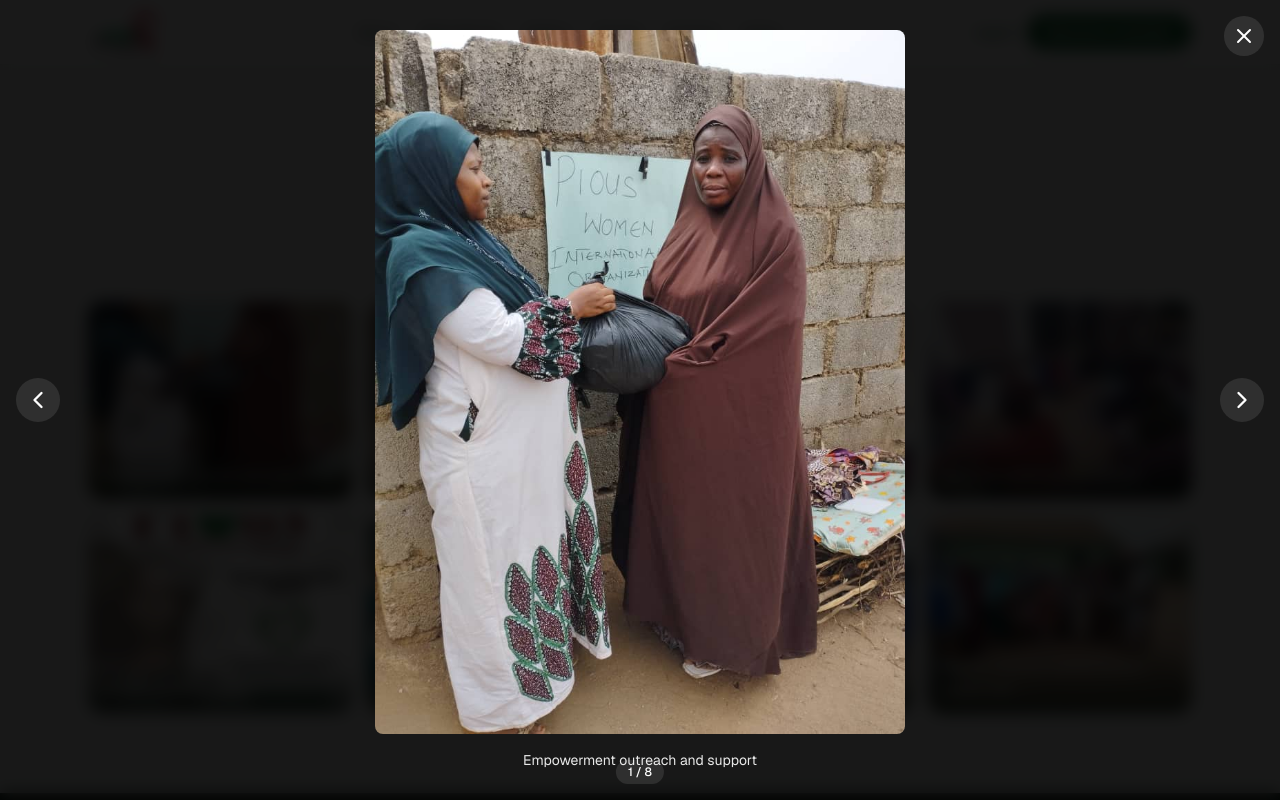
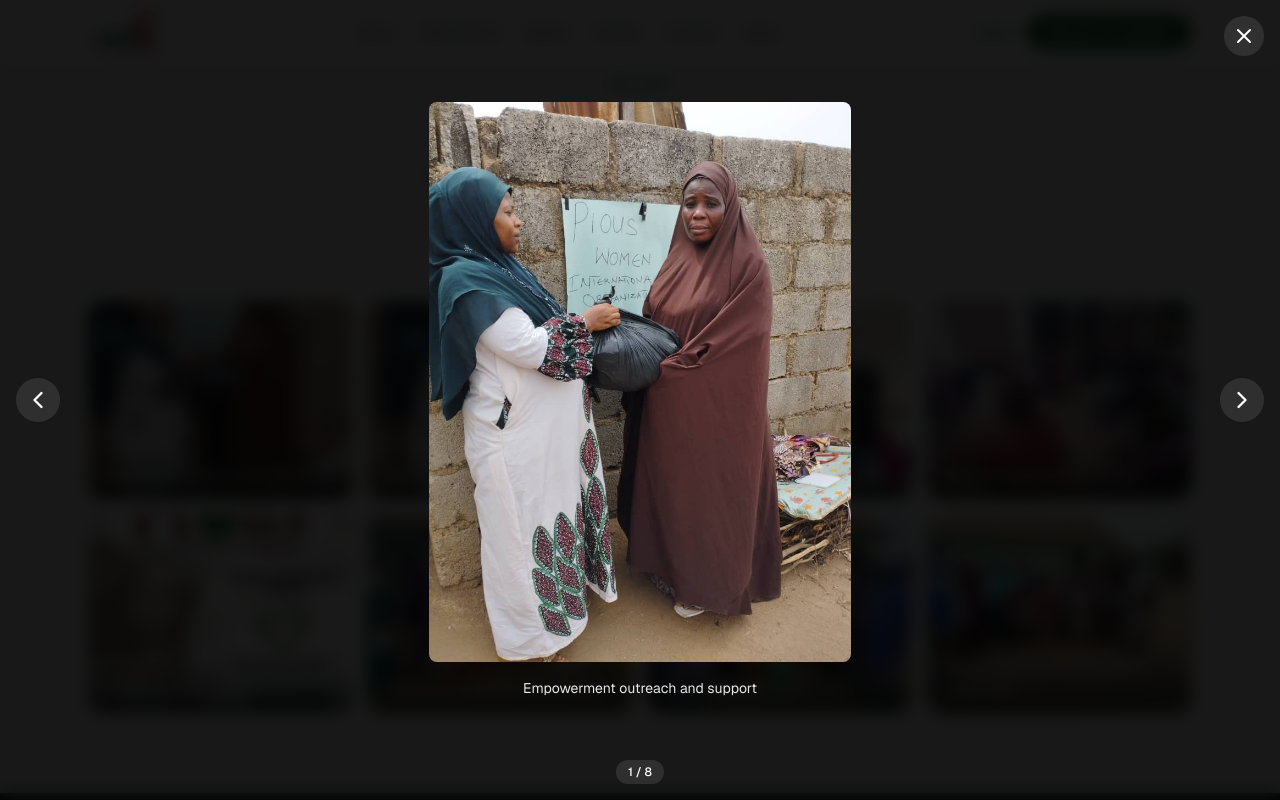
Before and after one commit to mustyusuf/pmwio-platform, a Next.js app: page / in a window 1280 px wide. Both pictures are taken after a click on the button 220 px from the left and 2536 px from the top of the page. Shown: the part 2136-2936 px from the top of the page. Built offline with nearby package versions, Linux system fonts and the light colour scheme; no server answers; the database is empty.

Commit message:
feat:gallery

```diff
--- a/src/components/GallerySection.tsx
+++ b/src/components/GallerySection.tsx
@@ -167,10 +167,14 @@ export function GallerySection({
               style={{ transform: `translateX(-${lightbox * 100}%)` }}
             >
               {shown.map((g) => (
-                <figure key={g.id} className="flex h-full w-full flex-shrink-0 flex-col items-center justify-center px-10 py-12 sm:px-16">
-                  {/* eslint-disable-next-line @next/next/no-img-element */}
-                  <img src={g.src} alt={g.caption} className="max-h-full max-w-full rounded-lg object-contain" draggable={false} />
-                  <figcaption className="mt-4 max-w-2xl text-center text-sm text-white/90">{g.caption}</figcaption>
+                <figure key={g.id} className="flex h-full w-full flex-shrink-0 flex-col items-center justify-center gap-4 px-6 py-12 sm:px-16">
+                  {/* Fixed-size frame so every slide is identical; the image is
+                      scaled to fit inside it (object-contain) without cropping. */}
+                  <div className="flex h-[70vh] w-full max-w-4xl items-center justify-center">
+                    {/* eslint-disable-next-line @next/next/no-img-element */}
+                    <img src={g.src} alt={g.caption} className="max-h-full max-w-full rounded-lg object-contain" draggable={false} />
+                  </div>
+                  <figcaption className="max-w-2xl text-center text-sm text-white/90">{g.caption}</figcaption>
                 </figure>
               ))}
             </div>
```
